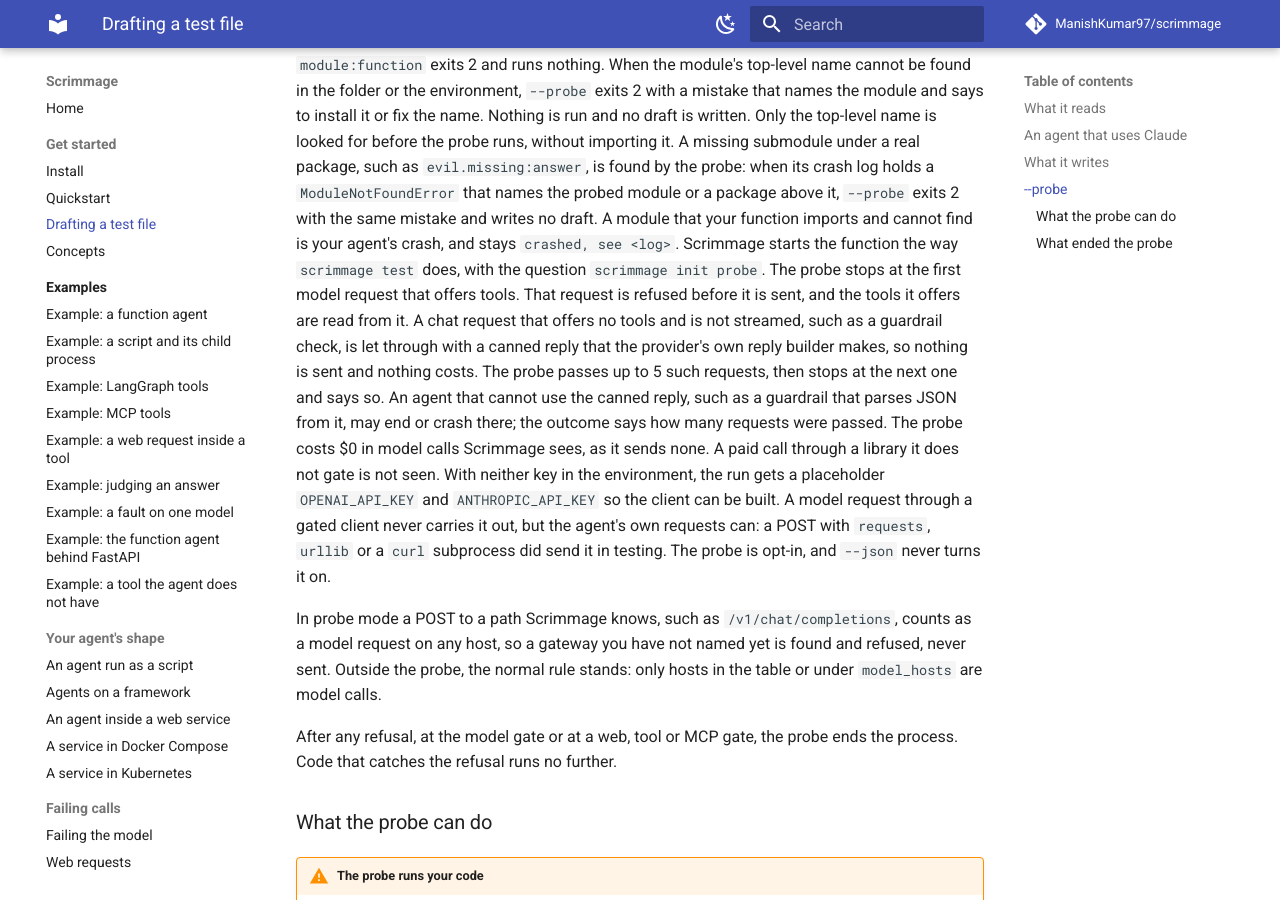
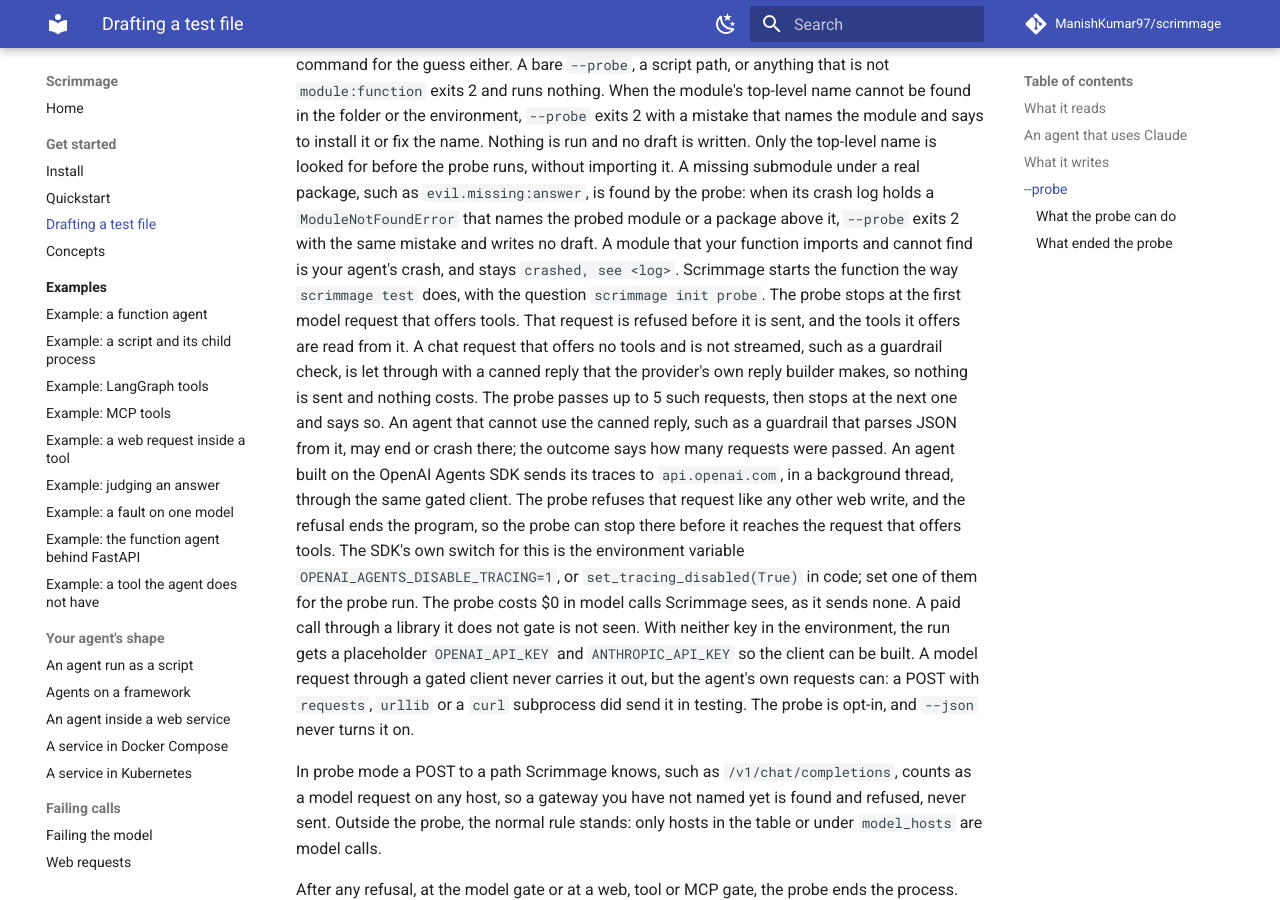
Before and after one commit to ManishKumar97/scrimmage, an MkDocs documentation site: the page built from docs/init.md, in a window 1280 px wide and 900 px high, scrolled down 4037 px. Built offline with MkDocs 1.6.1 and Material for MkDocs 9.7.7, drawn with Linux system fonts in a browser that asks for light colours; comment, search, counter and statistics services are not loaded; some of the changed text lies outside the part shown.

Commit message:
docs(init): say a tool-less provider request passes and how to stop SDK traces
An OpenAI Agents SDK agent posts its traces to api.openai.com, which the probe refuses. The page names the SDK's own switch, read from the SDK source.

````diff
--- a/docs/init.md
+++ b/docs/init.md
@@ -86,7 +86,9 @@ A gateway you reach with `Anthropic(base_url="https://gateway.acme.internal")` i
 model_hosts = [{host = "gateway.acme.internal", provider = "anthropic"}]
 ```
 
-With `--probe`, a first request to `POST /v1/messages` on a host that is not one of the providers' own is stopped, and its host is drafted with `provider = "anthropic"` in the same way.
+With `--probe`, a request to `POST /v1/messages` on a host that is not one of the providers' own counts as a model request.
+One that offers no tools and is not streamed is passed with a canned reply, like any other.
+The first one that offers tools is stopped, and its host is drafted with `provider = "anthropic"` in the same way.
 The probe sets placeholder keys, `OPENAI_API_KEY` and `ANTHROPIC_API_KEY`, only when neither is in the environment, so a client can be built.
 When you have one of them set, the probe sets none, and an agent that chooses its client by which key it finds takes the branch your key selects.
 It sends nothing.
@@ -135,6 +137,9 @@ The probe stops at the first model request that offers tools. That request is re
 A chat request that offers no tools and is not streamed, such as a guardrail check, is let through with a canned reply that the provider's own reply builder makes, so nothing is sent and nothing costs.
 The probe passes up to 5 such requests, then stops at the next one and says so.
 An agent that cannot use the canned reply, such as a guardrail that parses JSON from it, may end or crash there; the outcome says how many requests were passed.
+An agent built on the OpenAI Agents SDK sends its traces to `api.openai.com`, in a background thread, through the same gated client.
+The probe refuses that request like any other web write, and the refusal ends the program, so the probe can stop there before it reaches the request that offers tools.
+The SDK's own switch for this is the environment variable `OPENAI_AGENTS_DISABLE_TRACING=1`, or `set_tracing_disabled(True)` in code; set one of them for the probe run.
 The probe costs $0 in model calls Scrimmage sees, as it sends none. A paid call through a library it does not gate is not seen.
 With neither key in the environment, the run gets a placeholder `OPENAI_API_KEY` and `ANTHROPIC_API_KEY` so the client can be built. A model request through a gated client never carries it out, but the agent's own requests can: a POST with `requests`, `urllib` or a `curl` subprocess did send it in testing.
 The probe is opt-in, and `--json` never turns it on.
````
